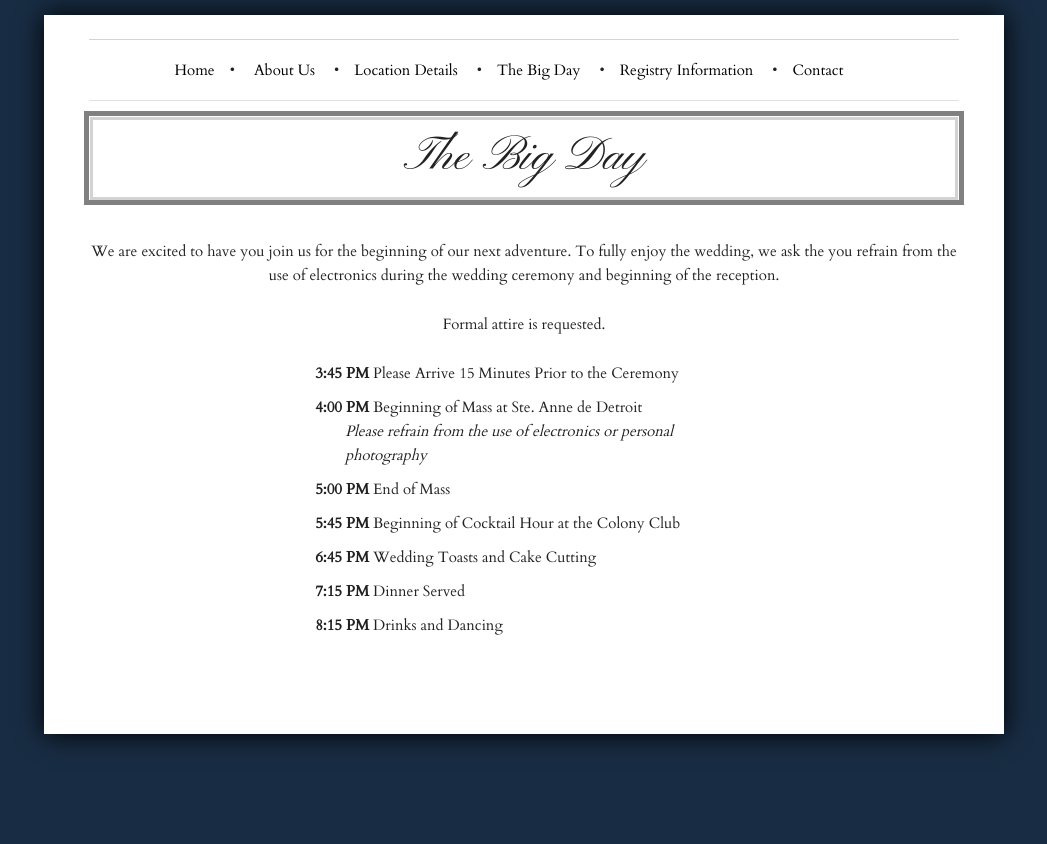
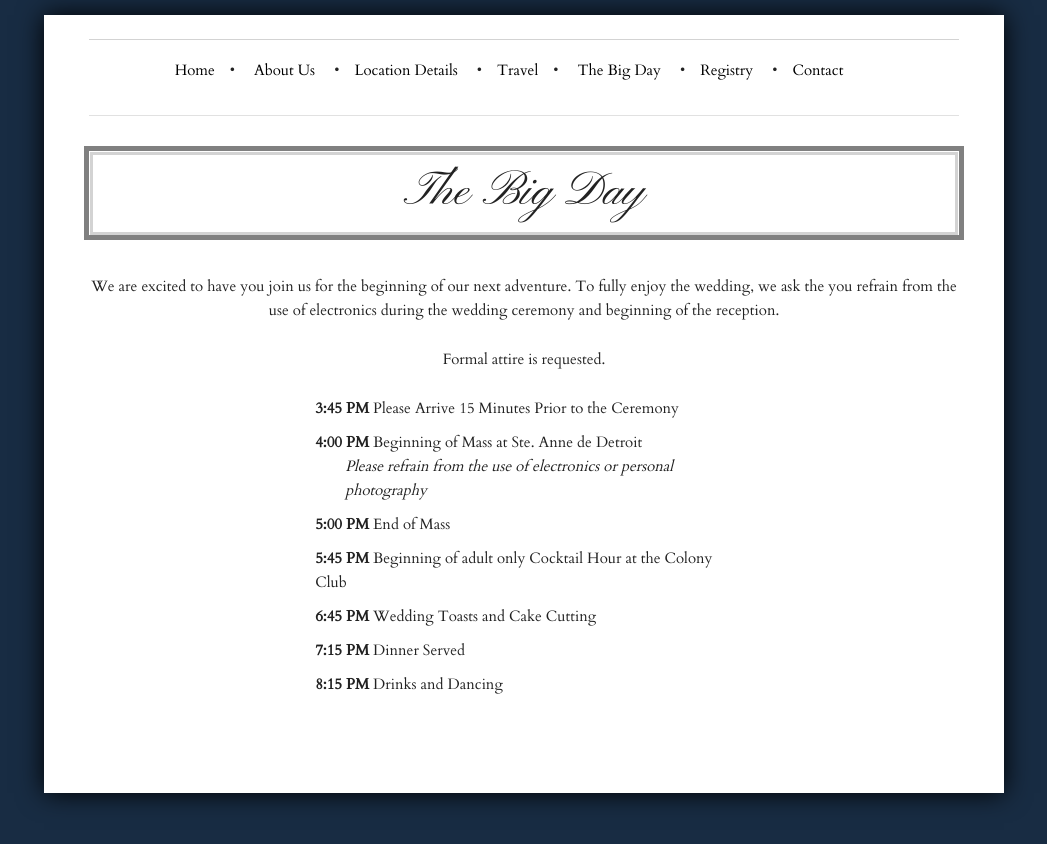
Before and after one commit to cjjeakle/DroletJeakleWedding, a Jekyll site: the page built from the_big_day/index.html, in a window 1280 px wide. Shown: the top 844 px of the page, without its empty margins (116-1163 px from the left). Built offline with Jekyll 4.4.1, drawn with Linux system fonts in a browser that asks for light colours; nearby versions of some CDN libraries.

Commit message:
Added Travel and Lodging page, vertical center util.

```diff
--- a/_includes/navigation.html
+++ b/_includes/navigation.html
@@ -4,8 +4,9 @@
       <li><a href="/">Home</a></li>
       <li><a href="/about_us/">About Us</a>
       <li><a href="/location_details/">Location Details</a>
+      <li><a href="/travel_and_accommodations/">Travel</a></li>
       <li><a href="/the_big_day/">The Big Day</a>
-      <li><a href="/registry/">Registry Information</a>
+      <li><a href="/registry/">Registry</a>
       <li><a href="/contact/">Contact</a>
     </ul>
   </div>
--- a/location_details/index.html
+++ b/location_details/index.html
@@ -3,8 +3,8 @@
 layout: default
 ---
 
+<h5>Ceremony: Ste. Anne Parish de Detroit</h5>
 <p>
-<h5>Ceremony: Ste. Anne Parish de Detroit</h5>
 <ul>
   <li>Address: <a href="https://goo.gl/maps/BFkpTrDJyRN2">1000 Sainte Anne Street, Detroit, MI, 48216</a></li>
   <li>Website: <a href="https://ste-anne.org/">https://ste-anne.org/</a></li>
@@ -52,8 +52,8 @@
   </div>
 </div>
 
+<h5>Reception: The Colony Club</h5>
 <p>
-<h5>Reception: The Colony Club</h5>
 <ul>
   <li>Address: <a href="https://goo.gl/maps/eqvfm2j59F72">2310 Park Ave, Detroit, MI 48201</a></li>
   <li>Website: <a href="http://gemcolonyevents.com/">http://gemcolonyevents.com/</a></li>
--- a/static/css/main.css
+++ b/static/css/main.css
@@ -48,19 +48,14 @@
     margin-left: 2em;
 }
 
-.min-width {
-    display: inline-block;
+/* On any device supporting columns, enable the vertical center util */
+@media (min-width: 550px) {
+    .vertical-center-container {
+        display: flex;
+        align-items: center;
+        min-width: 150px;
+    }
 }
-
-.bold {
-    font-weight: bold;
-}
-
-.small-hr {
-    margin-top: 1em;
-    margin-bottom: 1em;
-}
-
 
 /**
  * header
--- a/the_big_day/index.html
+++ b/the_big_day/index.html
@@ -22,7 +22,7 @@
         </div>
       </li>
       <li><b>5:00 PM</b> End of Mass</li>
-      <li><b>5:45 PM</b> Beginning of Cocktail Hour at the Colony Club</li>
+      <li><b>5:45 PM</b> Beginning of adult only Cocktail Hour at the Colony Club</li>
       <li><b>6:45 PM</b> Wedding Toasts and Cake Cutting</li>
       <li><b>7:15 PM</b> Dinner Served</li>
       <li><b>8:15 PM</b> Drinks and Dancing</li>
```
Also changed, not shown: travel_and_accommodations/index.html (added, +77 -0 lines).
